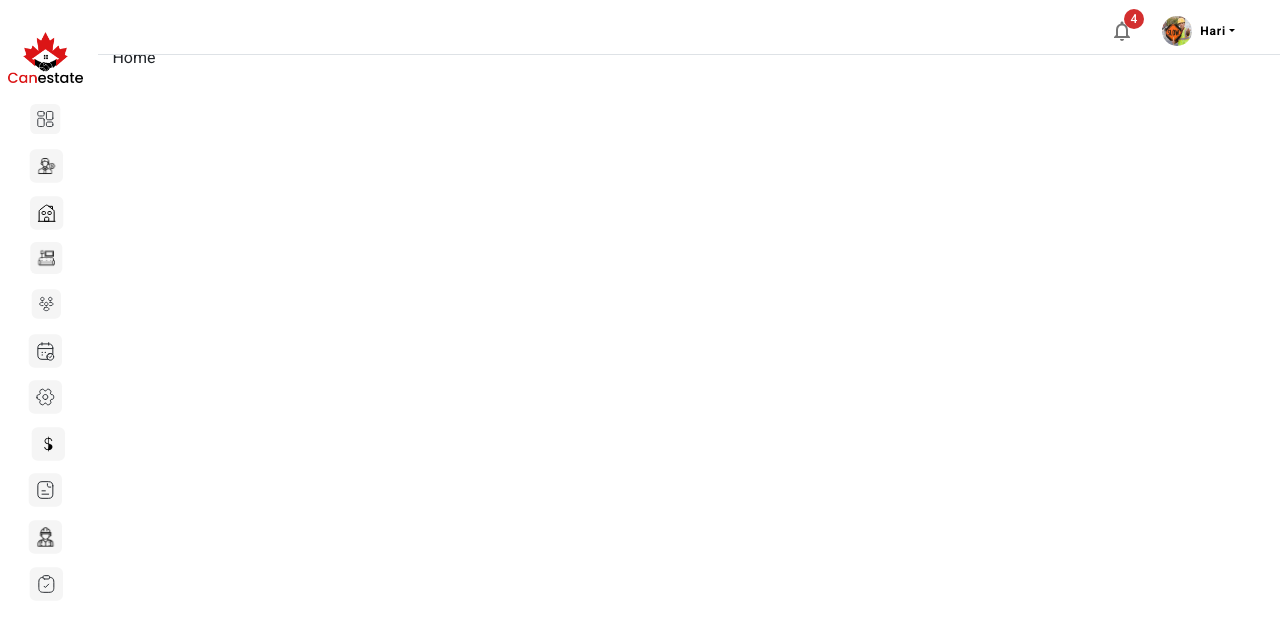
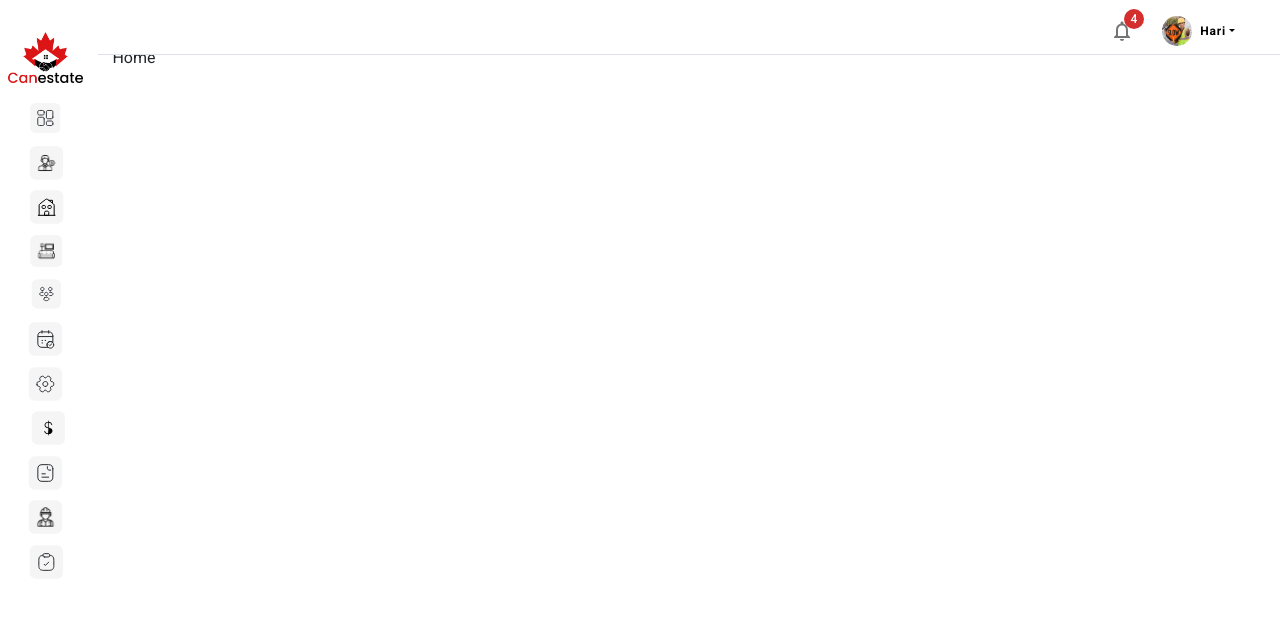
Before and after one commit to Abhay-Bhongade/canestatemainproject, a React (Vite) app: page / in a window 1280 px wide. Shown: the top 632 px of the page. Built offline with nearby package versions, Linux system fonts and the light colour scheme.

Commit message:
commit message

```diff
--- a/src/index.css
+++ b/src/index.css
@@ -455,7 +455,7 @@ h4 {
   justify-content: center;
   padding: 0px;
   flex-direction: column;
-  margin-top: -0.3rem;
+  margin-top: -0.4rem;
 }
 
 .top-nav-li {
@@ -2236,7 +2236,7 @@ height: 743px; */
   font-size: 10px;
   font-weight: 500;
   letter-spacing: 1px;
-  margin-top: -0.6rem;
+  margin-top: -0.625rem;
   color: #000;
   opacity: 0; /* Set the initial opacity to hide the element */
   transition: opacity 0.3s; /* Add a transition effect for smooth fade-in/out */
```
